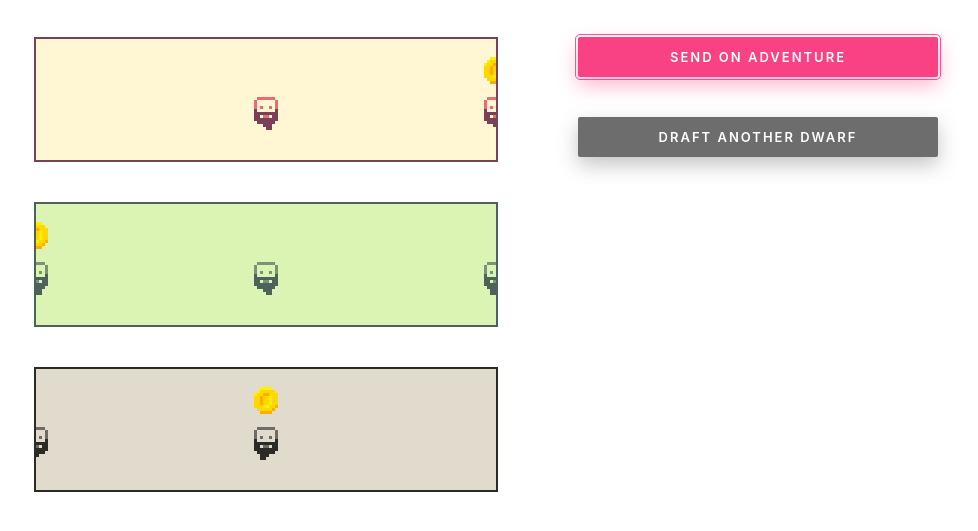
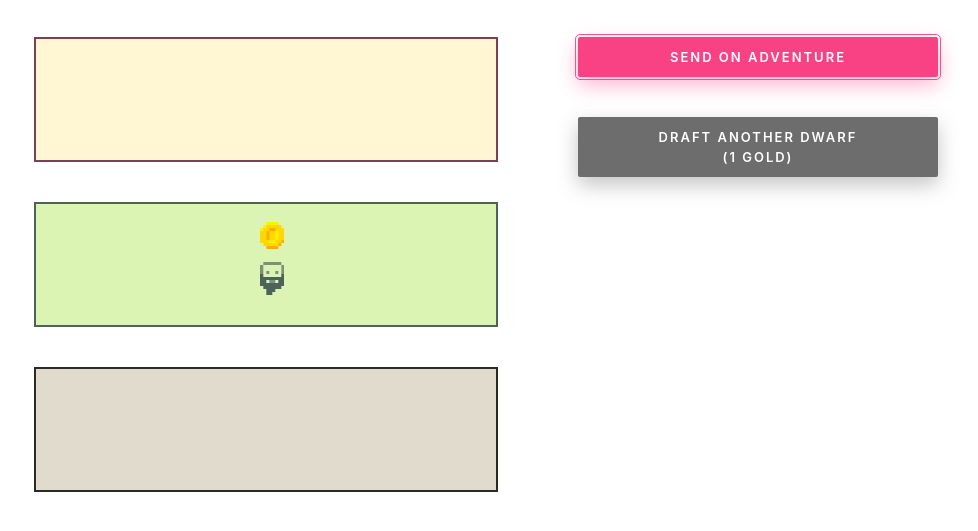
Before and after one commit to mvasilkov/dwarfs2019, a plain HTML site: page index.html in a window 1280 px wide. Both pictures are taken after a click on the link "SEND ON ADVENTURE". Shown: the part 83-614 px from the top of the page, without its empty margins (6-984 px from the left). Drawn offline with Linux system fonts and the light colour scheme.

Commit message:
Gameplay Loop

```diff
--- a/index.html
+++ b/index.html
@@ -9,7 +9,8 @@
     <body>
         <div class="obj" id="title">
             <h1>We have <b id="dwarf-count">1</b>
-                dwarf<b class="dwarf-plural" style="display:none">s</b></h1>
+                dwarf<b id="dwarf-plural">s</b><span id="gold-title">,
+                    and <b id="gold-count">0</b> gold</span></h1>
         </div>
         <div class="obj" id="fortress">
             <canvas id="can-fortress"></canvas>
@@ -25,7 +26,8 @@
                 <a id="btn-adventure" href="#">send on adventure</a>
             </div>
             <div class="obj" id="draft">
-                <a id="btn-draft" href="#" disabled>draft another dwarf</a>
+                <a id="btn-draft" href="#" disabled>draft another dwarf<br>
+                    (<b id="dwarf-cost">1</b> gold)</a>
             </div>
         </div>
         <script src="javascript/setup.js"></script>
@@ -33,6 +35,8 @@
         <script src="javascript/gold.js"></script>
         <script src="javascript/dwarfs.js"></script>
         <script src="javascript/zones.js"></script>
+        <script src="javascript/mainloop.js"></script>
         <script src="javascript/app.js"></script>
+        <script src="javascript/actions.js"></script>
     </body>
 </html>
--- /dev/null
+++ b/javascript/actions.js
@@ -0,0 +1,14 @@
+"use strict";
+/// <reference path="dwarfs.d.ts" />
+document.getElementById('btn-adventure').addEventListener('click', event => {
+    event.preventDefault();
+    const dwarf = dwarfs.find(dwarf => dwarf.purpose == 0 /* NONE */);
+    if (dwarf)
+        dwarf.purpose = 1 /* TREASURE */;
+});
+document.getElementById('btn-draft').addEventListener('click', event => {
+    event.preventDefault();
+    updateGold(-draftCost);
+    updateDraftCost();
+    dwarfs.push(new Dwarf);
+});
--- a/javascript/app.js
+++ b/javascript/app.js
@@ -3,15 +3,15 @@
 const fortress = new Fortress;
 const forest = new Forest;
 const treasure = new Treasure;
-dwarfs.push(new Dwarf(0));
-dwarfs.push(new Dwarf(230));
-dwarfs.push(new Dwarf(460));
-dwarfs.push(new Dwarf(690));
-dwarfs.push(new Dwarf(920));
-dwarfs[1].gold = 1;
-dwarfs[3].turnBack = true;
-dwarfs[4].gold = 1;
-dwarfs[4].turnBack = true;
-fortress.render();
-forest.render();
-treasure.render();
+dwarfs.push(new Dwarf);
+function update(t) {
+    for (let dwarf of dwarfs) {
+        dwarf.advance();
+    }
+}
+function render(t) {
+    fortress.render(t);
+    forest.render(t);
+    treasure.render(t);
+}
+startMainloop();
--- a/javascript/dwarfs.js
+++ b/javascript/dwarfs.js
@@ -2,8 +2,9 @@
 /// <reference path="dwarfs.d.ts" />
 const cacheDwarfs = {};
 class Dwarf {
-    constructor(pos) {
-        this.pos = pos;
+    constructor() {
+        this.pos = 0;
+        this.prevPos = 0;
         this.gold = 0;
         this.purpose = 0 /* NONE */;
         this.turnBack = false;
@@ -23,5 +24,29 @@ class Dwarf {
         return cacheDwarfs[palette[0]] ||
             (cacheDwarfs[palette[0]] = renderBuf(3 /* B_SCALE */ * 8, 3 /* B_SCALE */ * 11, this._render.bind(this, palette)));
     }
+    advance() {
+        this.prevPos = this.pos;
+        switch (this.purpose) {
+            case 1 /* TREASURE */:
+                this.turnBack = false;
+                this.pos += 10;
+                if (this.pos >= 2 * SCREEN_WIDTH) {
+                    this.pos = 2 * SCREEN_WIDTH;
+                    this.gold = 1;
+                    this.purpose = 2 /* FORTRESS */;
+                }
+                break;
+            case 2 /* FORTRESS */:
+                this.turnBack = true;
+                this.pos -= 10;
+                if (this.pos <= 0) {
+                    this.pos = 0;
+                    updateGold(this.gold);
+                    this.gold = 0;
+                    this.purpose = 0 /* NONE */;
+                }
+                break;
+        }
+    }
 }
 const dwarfs = [];
--- a/javascript/gold.js
+++ b/javascript/gold.js
@@ -11,3 +11,25 @@ const bufGold = renderBuf(3 /* B_SCALE */ * 8, 3 /* B_SCALE */ * 9, canvas => {
         }
     }
 });
+let totalGold = 0;
+function updateGold(n) {
+    if (totalGold == 0) {
+        document.getElementById('gold-title').style.display = 'inline';
+    }
+    totalGold += n;
+    if (totalGold >= draftCost) {
+        document.getElementById('btn-draft').removeAttribute('disabled');
+    }
+    document.getElementById('gold-count').textContent = '' + totalGold;
+}
+let draftCost = 1;
+let draftCost2 = 1;
+function updateDraftCost() {
+    let t = draftCost;
+    draftCost += draftCost2;
+    draftCost2 = t;
+    document.getElementById('dwarf-cost').textContent = '' + draftCost;
+    if (totalGold < draftCost) {
+        document.getElementById('btn-draft').setAttribute('disabled', 'disabled');
+    }
+}
--- /dev/null
+++ b/javascript/mainloop.js
@@ -0,0 +1,24 @@
+"use strict";
+/// <reference path="dwarfs.d.ts" />
+const startMainloop = (function () {
+    const T = 0.02;
+    let then = -1;
+    let t = 0;
+    function mainloop(now) {
+        requestAnimationFrame(mainloop);
+        if (then == -1) {
+            then = now;
+        }
+        t += (now - then) * 0.001;
+        then = now;
+        while (t > 0) {
+            t -= T;
+            update(T);
+        }
+        render(t / T + 1);
+    }
+    function startMainloop() {
+        requestAnimationFrame(mainloop);
+    }
+    return startMainloop;
+})();
--- a/javascript/setup.js
+++ b/javascript/setup.js
@@ -30,3 +30,10 @@ const B_GOLD = [
     0b0010101010100100,
     0b0000010101010000,
 ]; // opacity is 0b00
+/* Utility functions */
+function lerp(a, b, t) {
+    return a * (1 - t) + b * t;
+}
+function clamp(x, a, b) {
+    return (x < a) ? a : (x > b) ? b : x;
+}
--- a/javascript/zones.js
+++ b/javascript/zones.js
@@ -1,11 +1,11 @@
 "use strict";
 /// <reference path="dwarfs.d.ts" />
 class Zone {
-    render() {
+    render(t) {
         this.canvas.fillStyle = '#' + this.palette[3];
         this.canvas.fillRect(0, 0, SCREEN_WIDTH, SCREEN_HEIGHT);
         for (let dwarf of dwarfs) {
-            const pos = dwarf.pos - this.pos;
+            const pos = lerp(dwarf.prevPos, dwarf.pos, t) - this.pos;
             if (pos < -40 || pos > 500)
                 continue;
             this.canvas.save();
@@ -19,6 +19,7 @@ class Zone {
         }
         this.canvas.lineWidth = 2;
         this.canvas.strokeStyle = '#' + this.palette[0];
+        this.canvas.beginPath();
         this.canvas.rect(1, 1, SCREEN_WIDTH - 2, SCREEN_HEIGHT - 2);
         this.canvas.stroke();
     }
--- a/stylesheets/app.css
+++ b/stylesheets/app.css
@@ -6,8 +6,7 @@ body {
 }
 
 b {
-    color: #eb6b6f;
-    font-weight: 700;
+    font-weight: inherit;
 }
 
 canvas {
@@ -21,6 +20,10 @@ h1 {
     line-height: 40px;
     margin: 0 0 0 -2px;
     text-shadow: 0 1px 0 #4c625a;
+}
+
+h1 b {
+    color: #eb6b6f;
 }
 
 .obj {
@@ -43,8 +46,8 @@ h1 {
     font-size: 13px;
     font-weight: 600;
     letter-spacing: 2px;
-    line-height: 2;
-    padding: 7px;
+    line-height: 20px;
+    padding: 10px;
     text-align: center;
     text-decoration: none;
     text-transform: uppercase;
@@ -68,3 +71,7 @@ h1 {
     filter: grayscale(1);
     pointer-events: none;
 }
+
+#dwarf-plural, #gold-title {
+    display: none;
+}
--- a/typescript/dwarfs.d.ts
+++ b/typescript/dwarfs.d.ts
@@ -3,4 +3,6 @@
 /// <reference path="gold.ts" />
 /// <reference path="dwarfs.ts" />
 /// <reference path="zones.ts" />
+/// <reference path="mainloop.ts" />
 /// <reference path="app.ts" />
+/// <reference path="actions.ts" />
--- a/typescript/zones.ts
+++ b/typescript/zones.ts
@@ -5,12 +5,12 @@ abstract class Zone {
     abstract palette: string[]
     abstract pos: number
 
-    render() {
+    render(t: number) {
         this.canvas.fillStyle = '#' + this.palette[3]
         this.canvas.fillRect(0, 0, SCREEN_WIDTH, SCREEN_HEIGHT)
 
         for (let dwarf of dwarfs) {
-            const pos = dwarf.pos - this.pos
+            const pos = lerp(dwarf.prevPos, dwarf.pos, t) - this.pos
             if (pos < -40 || pos > 500) continue
             this.canvas.save()
             this.canvas.translate(pos + 2, 0)
@@ -24,6 +24,7 @@ abstract class Zone {
 
         this.canvas.lineWidth = 2
         this.canvas.strokeStyle = '#' + this.palette[0]
+        this.canvas.beginPath()
         this.canvas.rect(1, 1, SCREEN_WIDTH - 2, SCREEN_HEIGHT - 2)
         this.canvas.stroke()
     }
```
Also changed, not shown: typescript/actions.ts (added, +17 -0 lines), typescript/app.ts (+13 -12 lines), typescript/dwarfs.ts (+32 -3 lines), typescript/gold.ts (+27 -0 lines), typescript/mainloop.ts (added, +31 -0 lines), typescript/setup.ts (+9 -0 lines).
